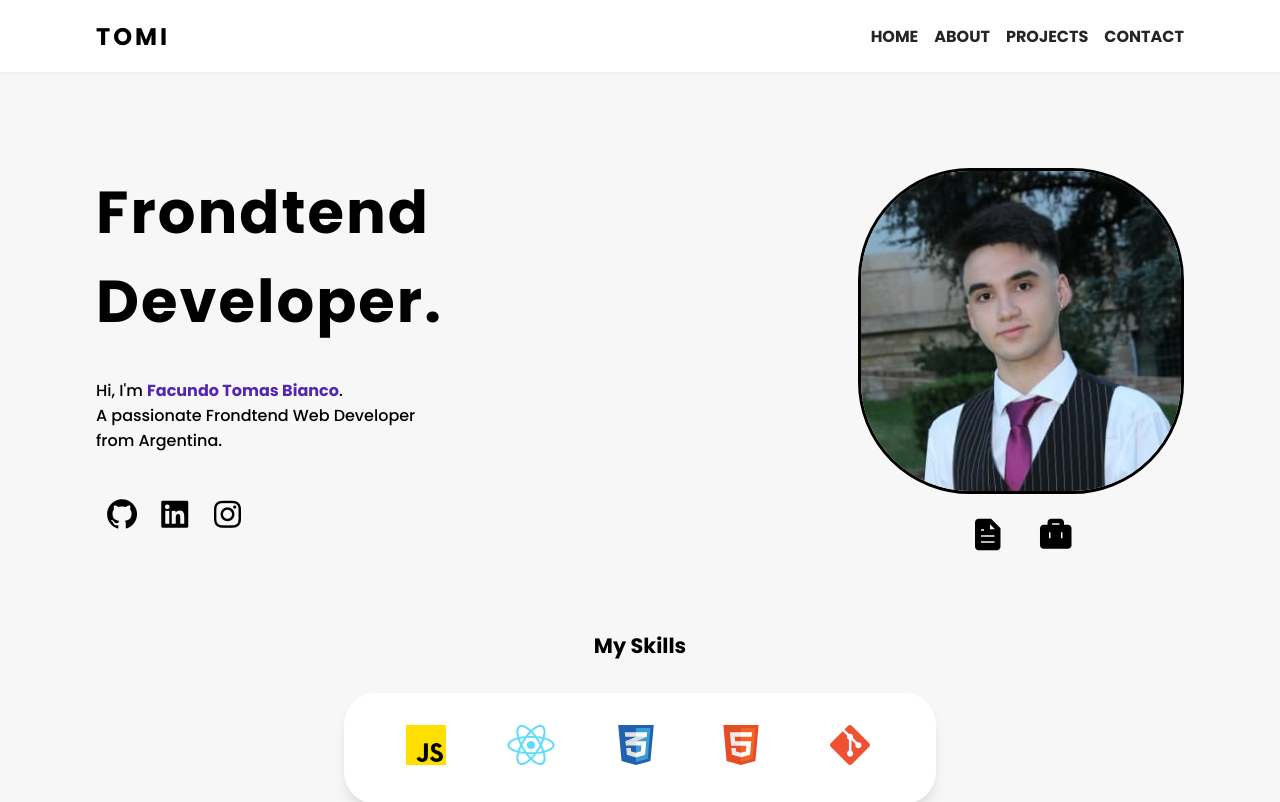
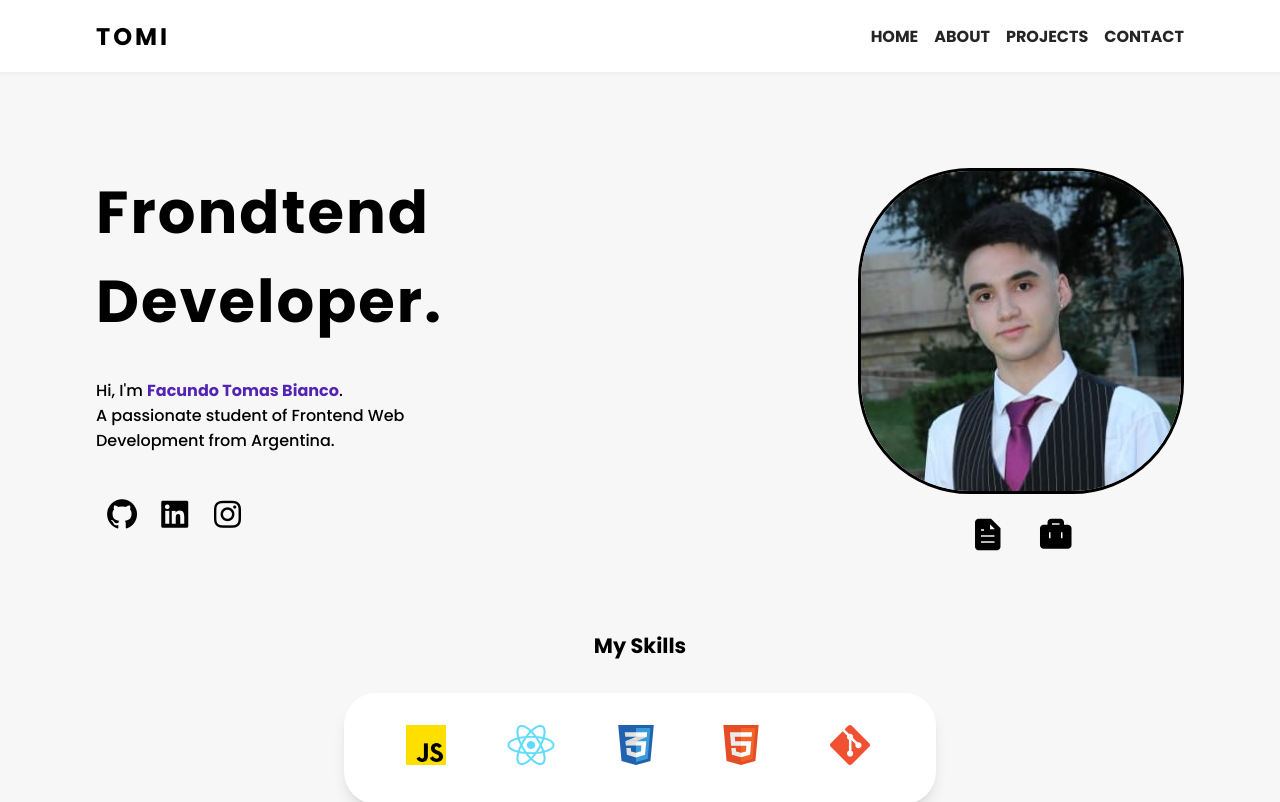
Before and after one commit to tomasbianco09/Portfolio, a React (Vite) app: page / in a window 1280 px wide. Shown: the top 802 px of the page. Built offline with nearby package versions, Linux system fonts and the light colour scheme.

Commit message:
Cambios en textos

```diff
--- a/src/components/About/About.jsx
+++ b/src/components/About/About.jsx
@@ -13,6 +13,7 @@ function About() {
                 <div className="about-text">
                     <h3>An a Web Developer &#128187;</h3>
                     <p>
+                    I am currently studying JavaScript to reinforce my knowledge and continue learning.<br />
                     My approach to programming encompasses a wide spectrum of essential technologies, including <span>JavaScript</span>, <span>React.js</span>, <span>GitHub</span>, <span>HTML</span>, and <span>CSS</span>. <br />
                     My work philosophy is based on <span>perseverance</span> and <span>commitment</span>, which means I tirelessly dedicate myself to overcoming challenges and providing creative solutions to every project I undertake. <br />
                     My goal is to continue growing as a Full Stack developer and contribute to the success of exciting projects. <br />
@@ -24,6 +25,7 @@ function About() {
             </div>
             <div className="about-things">
                 <h3>Education</h3>
+
                 <ul className="about-education">
                     <li>
                         <div>
--- a/src/components/Home/Home.jsx
+++ b/src/components/Home/Home.jsx
@@ -17,7 +17,7 @@ const Home = () => {
                     <h1>Frondtend Developer.</h1>
                     <p className="home-p">Hi, I'm <span>Facundo Tomas Bianco</span>.
                         <br />
-                        A passionate Frondtend Web Developer from Argentina.</p>
+                        A passionate student of Frontend Web Development from Argentina.</p>
                     <ul class="home-ul">
                         <li className='home-link-img'>
                             <a href="https://github.com/tomasbianco09" target="_blank">
```
